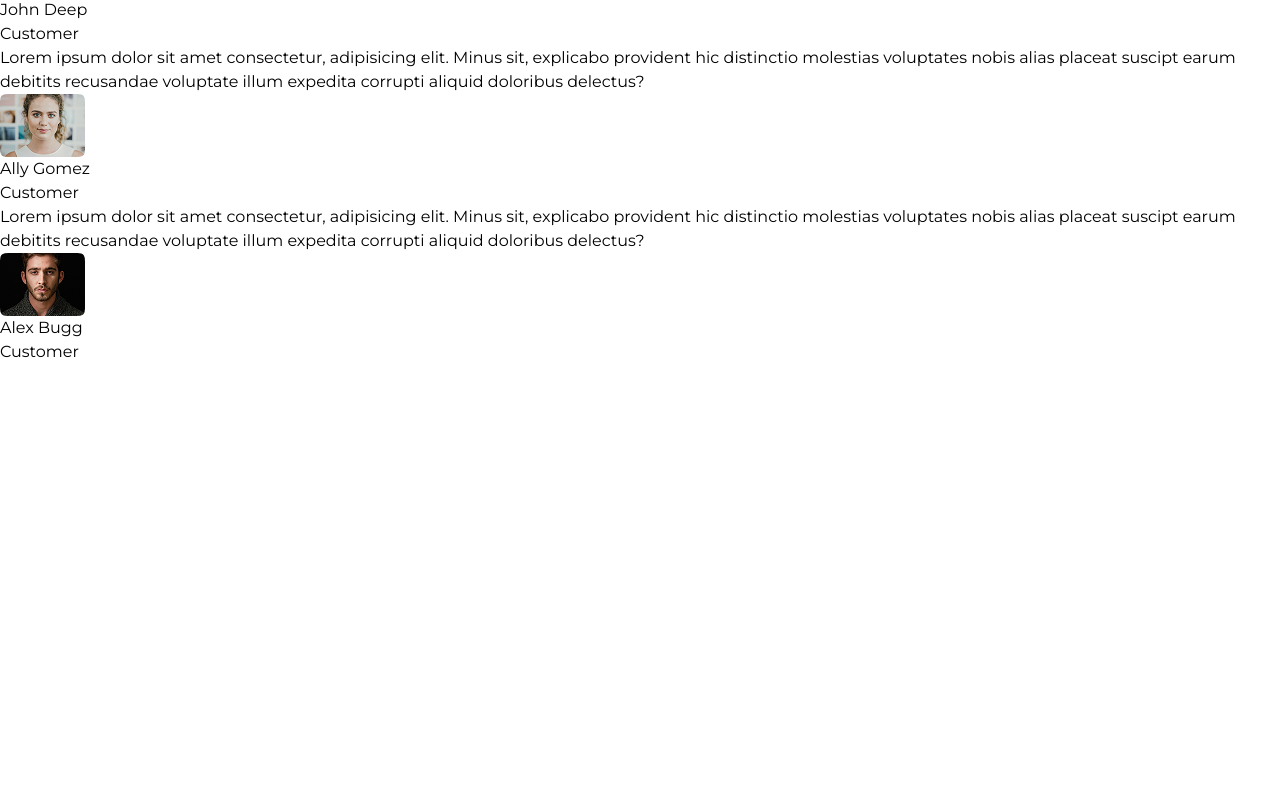
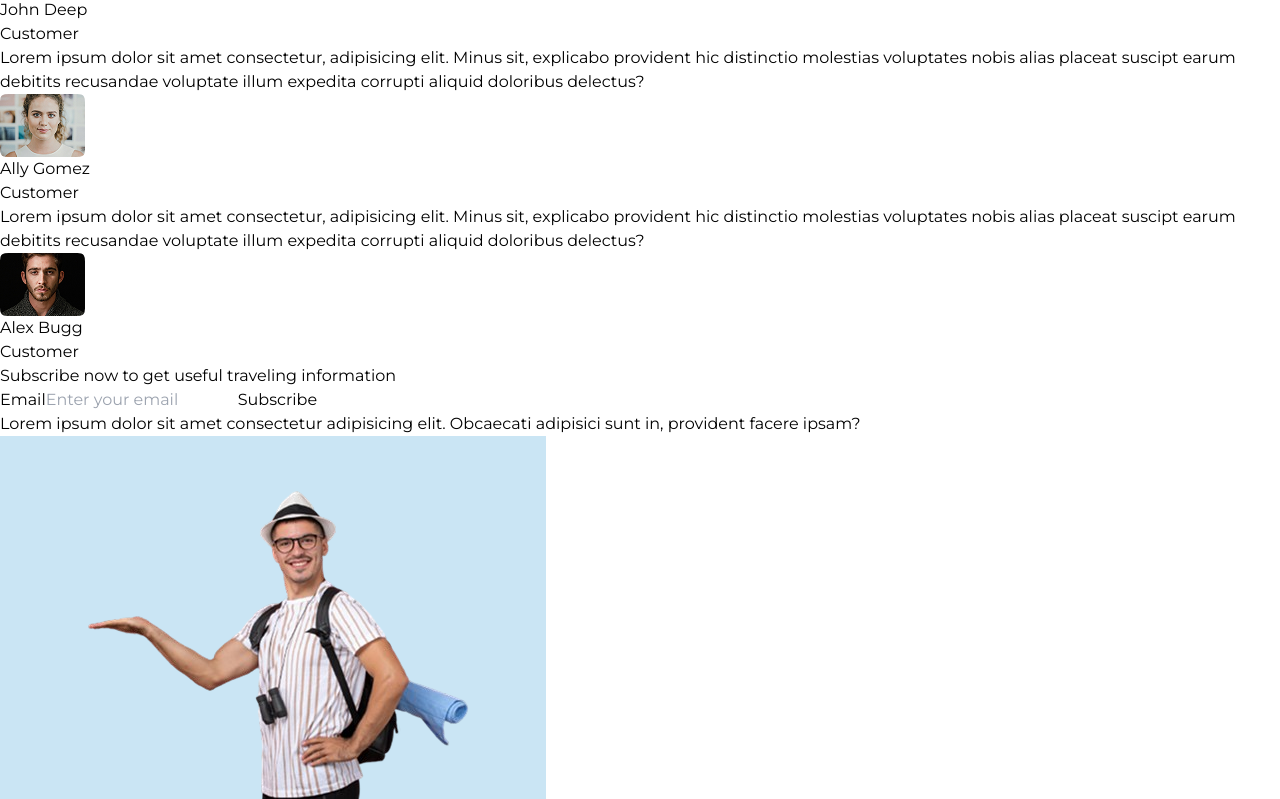
Before and after one commit to alimuhammeddev/TravelWorld, a React (Vite) app: page / in a window 1280 px wide. Shown: the part 3365-4164 px from the top of the page. Before the commit the page ends 3729 px from the top, so only its background shows below. Built offline with nearby package versions, Linux system fonts and the light colour scheme; a web font is replaced by a local one.

Commit message:
worked on cta

```diff
--- /dev/null
+++ b/src/Components/CTA.jsx
@@ -0,0 +1,40 @@
+import React from 'react'
+import { maletourist } from '../assets'
+
+const CTA = () => {
+    return (
+        <section className='bg-[#CAE5F4]'>
+            <div className="max-w-7xl mx-auto justify-center lg:p-0 p-5">
+                <div className='grid lg:grid-cols-2 grid-cols-1 lg:items-center'>
+                    <div>
+                        <h1 className='text-[#0B2727] font-medium lg:text-3xl text-xl lg:mt-3 mt-2'>Subscribe now to get useful traveling information</h1>
+                        <form action="#" className="sm:flex sm:gap-4 mt-5">
+                            <div className="relative w-full">
+                                <label htmlFor="email" className="sr-only">Email</label>
+
+                                <input
+                                    type="email"
+                                    placeholder="Enter your email"
+                                    className="w-full rounded-md border-gray-200 bg-white p-3 pr-24 text-gray-700 shadow-xs transition focus:border-white focus:ring-3 focus:ring-yellow-400 focus:outline-hidden"
+                                />
+
+                                <button
+                                    type="submit"
+                                    className="absolute right-1 top-1 bottom-1 flex items-center justify-center gap-2 rounded-md bg-[#FAA935] px-4 text-white text-sm font-medium transition focus:ring-3 focus:ring-yellow-400 focus:outline-hidden"
+                                >
+                                    Subscribe
+                                </button>
+                            </div>
+                        </form>
+                        <p className='text-[#0B2727] lg:text-lg mt-3'>Lorem ipsum dolor sit amet consectetur adipisicing elit. Obcaecati adipisici sunt in, provident facere ipsam?</p>
+                    </div>
+                    <div className='flex justify-end'>
+                        <img src={maletourist} alt="" />
+                    </div>
+                </div>
+            </div>
+        </section>
+    )
+}
+
+export default CTA
--- a/src/Components/Testimonial.jsx
+++ b/src/Components/Testimonial.jsx
@@ -9,7 +9,7 @@ const Testimonial = () => {
                 <h1 className='text-[#0B2727] font-medium lg:text-3xl text-xl lg:mt-3 mt-2'>What our customers say about us</h1>
             </div>
 
-            <div className='grid lg:grid-cols-3 grid-cols-1 gap-5 lg:mt-10 mt-5'>
+            <div className='grid lg:grid-cols-3 grid-cols-1 gap-5 lg:mt-5 mt-3'>
                 <div className='border-2 lg:border-none lg:p-0 border-[#FAA935] p-5 rounded-xl'>
                     <h1 className='text-gray-400 lg:text-lg'>Lorem ipsum dolor sit amet consectetur, adipisicing elit. Minus sit, explicabo provident hic distinctio molestias voluptates nobis alias placeat suscipt earum debitits recusandae voluptate illum expedita corrupti aliquid doloribus delectus?</h1>
                     <div className='flex items-center gap-5 mt-5'>
--- a/src/Pages/Home.jsx
+++ b/src/Pages/Home.jsx
@@ -3,6 +3,7 @@ import Header from '../Header'
 import { distance, location, people, travel, world } from '../assets'
 import WeServe from '../Components/WeServe'
 import Testimonial from '../Components/Testimonial'
+import CTA from '../Components/CTA'
 
 const Home = () => {
   return (
@@ -59,6 +60,10 @@ const Home = () => {
           <Testimonial />
         </div>
       </div>
+
+      <div className='lg:mt-10 mt-5'>
+        <CTA  />
+      </div>
     </section>
   )
 }
--- a/src/assets/index.js
+++ b/src/assets/index.js
@@ -13,6 +13,7 @@ import gallery from './gallery.jpg';
 import customer1 from './customer1.jpg';
 import customer2 from './customer2.jpg';
 import customer3 from './customer3.jpg';
+import maletourist from './maletourist.png';
 
 export {
     logo,
@@ -30,4 +31,5 @@ export {
     customer1,
     customer2,
     customer3,
+    maletourist,
 }
```
Also changed, not shown: src/assets/maletourist.png (added).
